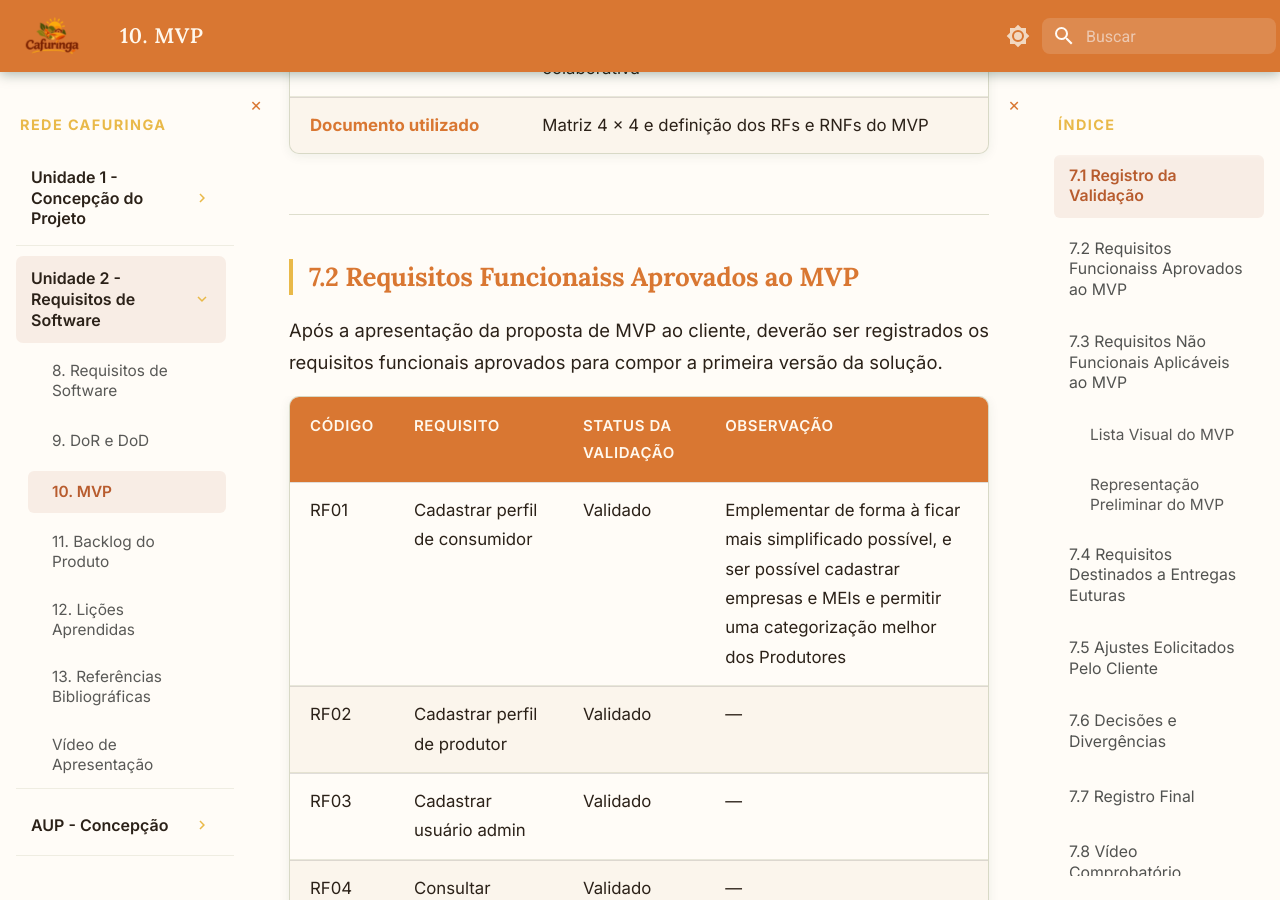
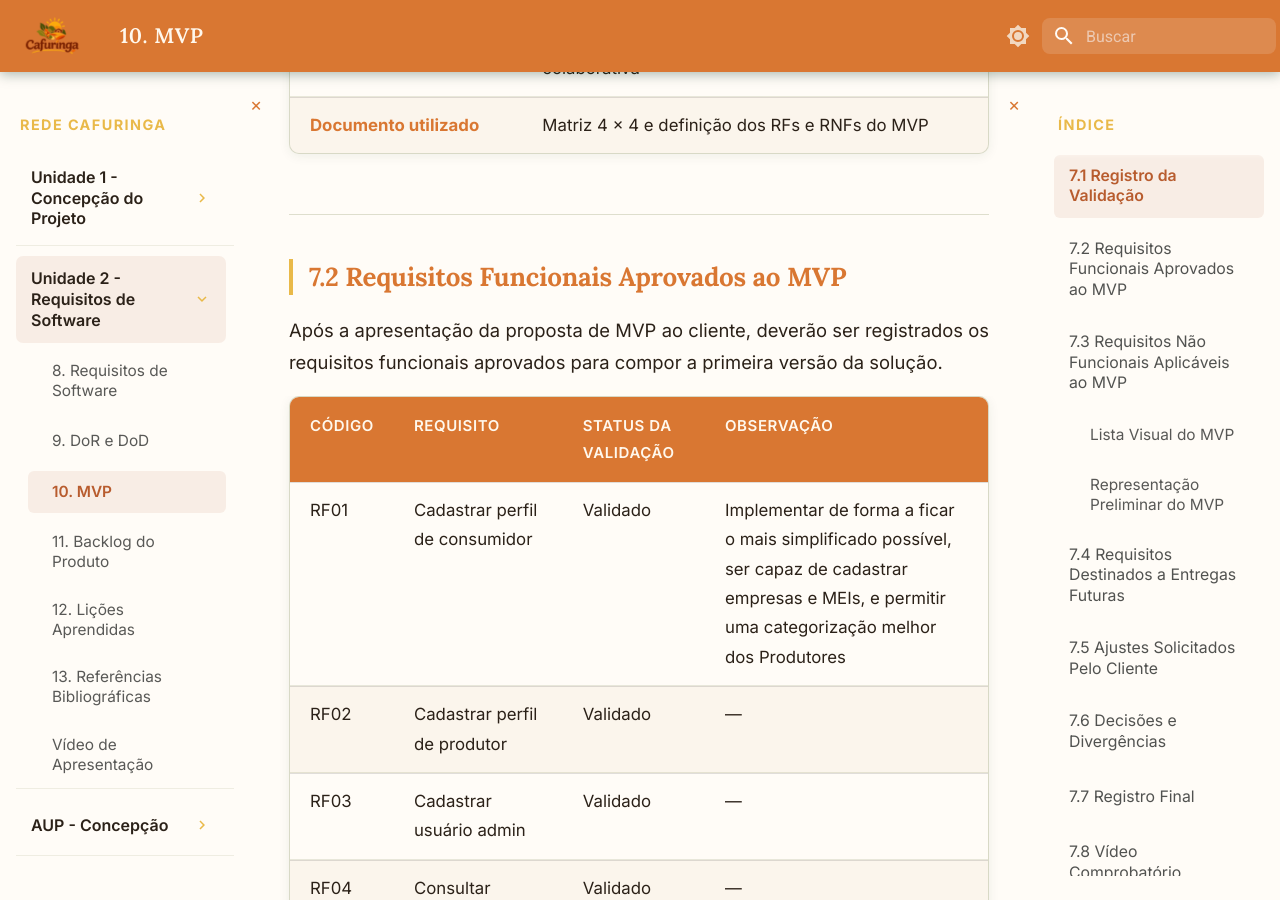
Before and after one commit to mdsreq-fga-unb/REQ-2026.2-T02-RedeCafuringa, an MkDocs documentation site: the page built from docs/unidade2/MVP.md, in a window 1280 px wide and 900 px high, scrolled down 756 px. Built offline with MkDocs 1.6.1 and Material for MkDocs 9.7.7, drawn with Linux system fonts in a browser that asks for light colours; some of the changed text lies outside the part shown.

Commit message:
fix(docs): corrije erros gramaticais

```diff
--- a/docs/unidade2/MVP.md
+++ b/docs/unidade2/MVP.md
@@ -13,13 +13,13 @@
 
 ---
 
-## 7.2 Requisitos Funcionaiss Aprovados ao MVP
+## 7.2 Requisitos Funcionais Aprovados ao MVP
 
 Após a apresentação da proposta de MVP ao cliente, deverão ser registrados os requisitos funcionais aprovados para compor a primeira versão da solução.
 
 | Código | Requisito | Status da validação | Observação |
 |---|---|---|---|
-| RF01 | Cadastrar perfil de consumidor | Validado | Emplementar de forma à ficar mais simplificado possível, e ser possível cadastrar empresas e MEIs e permitir uma categorização melhor dos Produtores |
+| RF01 | Cadastrar perfil de consumidor | Validado | Implementar de forma a ficar o mais simplificado possível, ser capaz de cadastrar empresas e MEIs, e permitir uma categorização melhor dos Produtores |
 | RF02 | Cadastrar perfil de produtor | Validado | — |
 | RF03 | Cadastrar usuário admin | Validado | — |
 | RF04 | Consultar usuários cadastrados | Validado | — |
@@ -69,7 +69,7 @@ Os seguintes requisitos não funcionais deverão ser considerados durante a impl
 
 ---
 
-## 7.4 Requisitos Destinados a Entregas Euturas
+## 7.4 Requisitos Destinados a Entregas Futuras
 
 Os requisitos que não fizerem parte do MVP deverão ser registrados para posterior planejamento e priorização.
 
@@ -105,7 +105,7 @@ Os requisitos que não fizerem parte do MVP deverão ser registrados para poster
 | RF43 | Excluir feedback ao fornecedor | Depende da implementação de feedback | Futuro |
 
 
-## 7.5 Ajustes Eolicitados Pelo Cliente
+## 7.5 Ajustes Solicitados Pelo Cliente
 
 Durante a validação, deverão ser registrados eventuais ajustes solicitados pelo cliente.
 
```
